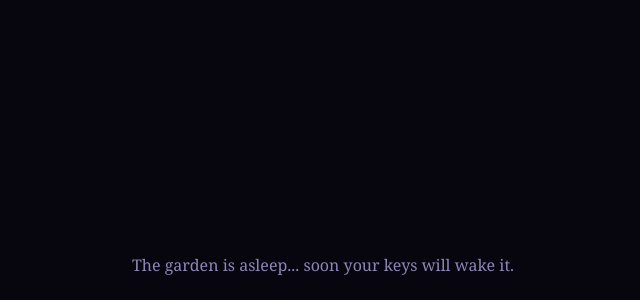
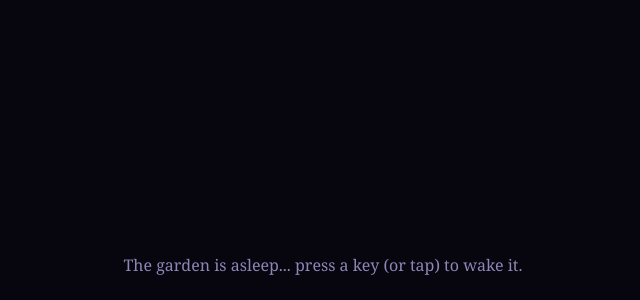
Before and after one commit to Wendle-The-Wizard/glowing-key-garden, a plain HTML site: page index.html in a window 1280 px wide. Shown: the part 500-800 px from the top of the page, 317-957 px from the left. Drawn offline with Linux system fonts and the light colour scheme.

Commit message:
Glowing Key Garden, version 3: I taught the garden to listen! Key presses (and taps on phon

```diff
--- a/index.html
+++ b/index.html
@@ -1,14 +1,14 @@
 <!DOCTYPE html>
 <html lang="en">
-<head><meta charset="utf-8"><meta http-equiv="Content-Security-Policy" content="default-src 'none'; script-src 'self' 'unsafe-inline'; style-src 'self' 'unsafe-inline'; img-src 'self' data: blob:; media-src 'self' data: blob:; font-src 'self' data:; connect-src 'none'; form-action 'none'; base-uri 'none'; frame-src 'none'; worker-src 'self' blob:"><meta name="viewport" content="width=device-width,initial-scale=1">
-<meta charset="utf-8">
+<head><meta charset="utf-8"><meta http-equiv="Content-Security-Policy" content="default-src 'none'; script-src 'self' 'unsafe-inline'; style-src 'self' 'unsafe-inline'; img-src 'self' data: blob:; media-src 'self' data: blob:; font-src 'self' data:; connect-src 'none'; form-action 'none'; base-uri 'none'; frame-src 'none'; worker-src 'self' blob:"><meta name="viewport" content="width=device-width,initial-scale=1"><meta charset="utf-8">
 <meta name="viewport" content="width=device-width, initial-scale=1">
 <title>Glowing Key Garden</title>
 <link rel="stylesheet" href="style.css">
 </head>
 <body>
 <canvas id="garden"></canvas>
-<p id="hint">The garden is asleep... soon your keys will wake it.</p>
+<p id="hint">The garden is asleep... press a key (or tap) to wake it.</p>
+<p id="last" aria-live="polite"></p>
 <script src="garden.js"></script>
 </body>
 </html>
```
